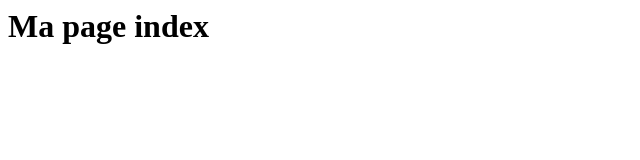
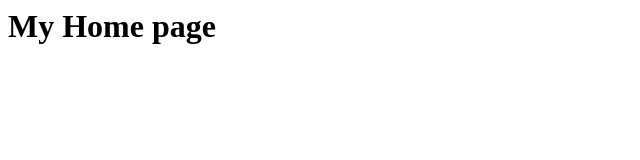
Before and after one commit to anouerH/finlab, a plain HTML site: page index.html in a window 1280 px wide. Shown: the whole page, without its empty margins (0-640 px from the left). Drawn offline with Linux system fonts and the light colour scheme.

Commit message:
fix index page title

```diff
--- a/index.html
+++ b/index.html
@@ -3,6 +3,6 @@
 
     </header>
     <body>
-        <h1>Ma page index</h1>
+        <h1>My Home page</h1>
     </body>
 </html>
```
